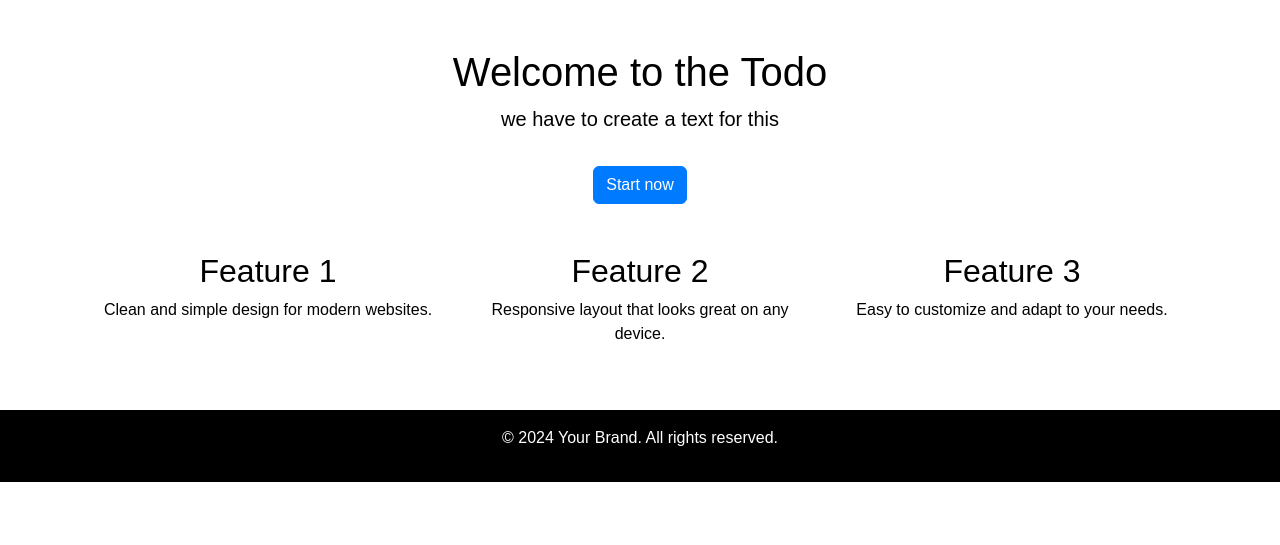
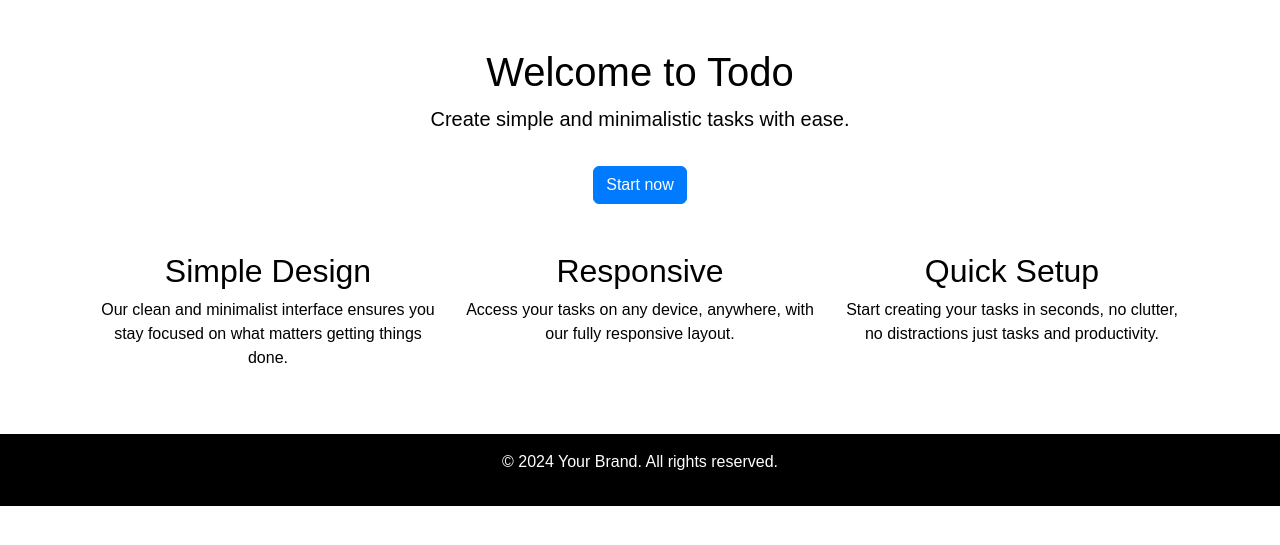
Before and after one commit to GhaLuccas/To-do, a Django app: page /Todo/home/ in a window 1280 px wide. Shown: the part 56-601 px from the top of the page. Run offline with Django 5.2, Linux system fonts and the light colour scheme.

Commit message:
new home page

```diff
--- a/Todo/task/templates/home.html
+++ b/Todo/task/templates/home.html
@@ -4,25 +4,26 @@
 
 {% block content %}
     <div class="text-center">
-        <h1>Welcome to the Todo</h1>
-        <p class="lead">we have to create a text for this</p>
+        <h1>Welcome to Todo</h1>
+        <p class="lead">Create simple and minimalistic tasks with ease.</p>
         <a href="{% url 'task:task' %}" class="btn btn-primary mt-3">Start now</a>
     </div>
 
     <div id="features" class="container mt-5">
         <div class="row">
             <div class="col-md-4 text-center">
-                <h2>Feature 1</h2>
-                <p>Clean and simple design for modern websites.</p>
+                <h2>Simple Design</h2>
+                <p>Our clean and minimalist interface ensures you stay focused on what matters getting things done.</p>
             </div>
             <div class="col-md-4 text-center">
-                <h2>Feature 2</h2>
-                <p>Responsive layout that looks great on any device.</p>
+                <h2>Responsive</h2>
+                <p>Access your tasks on any device, anywhere, with our fully responsive layout.</p>
             </div>
             <div class="col-md-4 text-center">
-                <h2>Feature 3</h2>
-                <p>Easy to customize and adapt to your needs.</p>
+                <h2>Quick Setup</h2>
+                <p>Start creating your tasks in seconds, no clutter, no distractions just tasks and productivity.</p>
             </div>
         </div>
     </div>
+
 {% endblock %}
```
